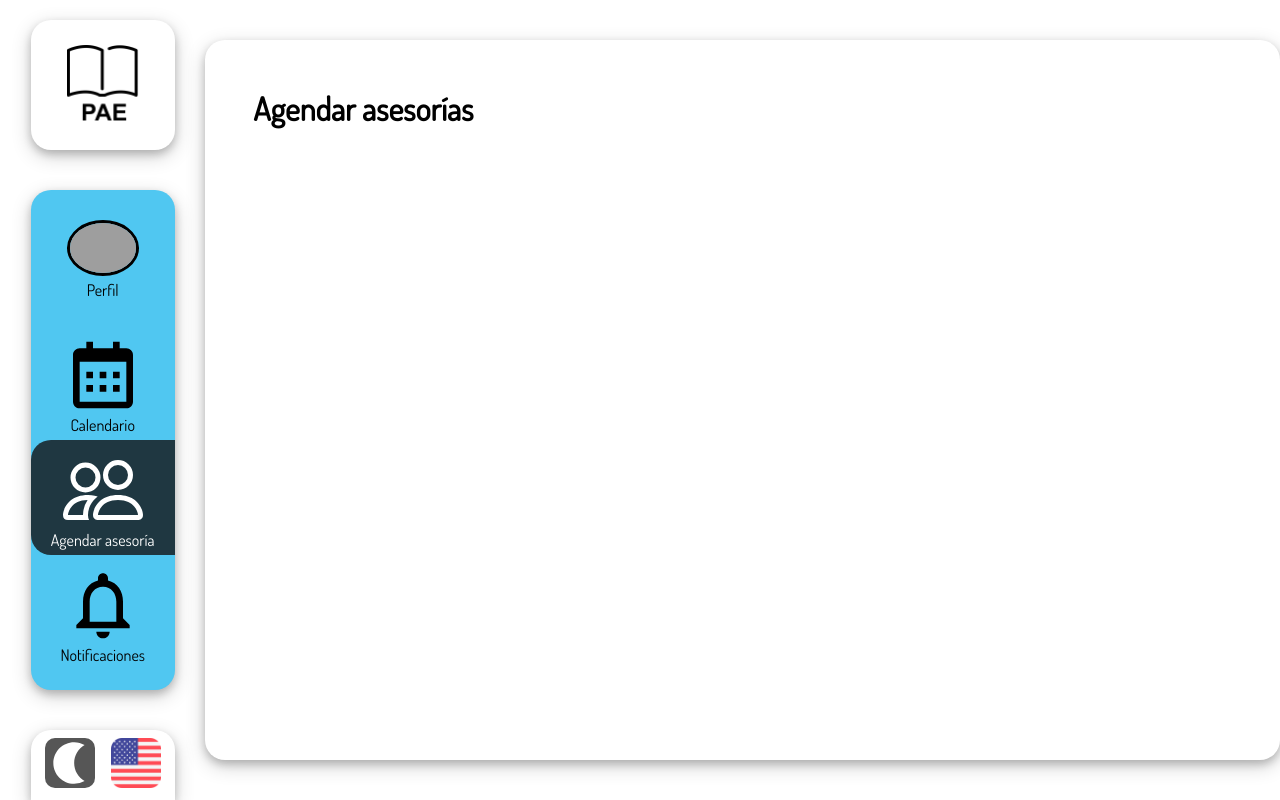
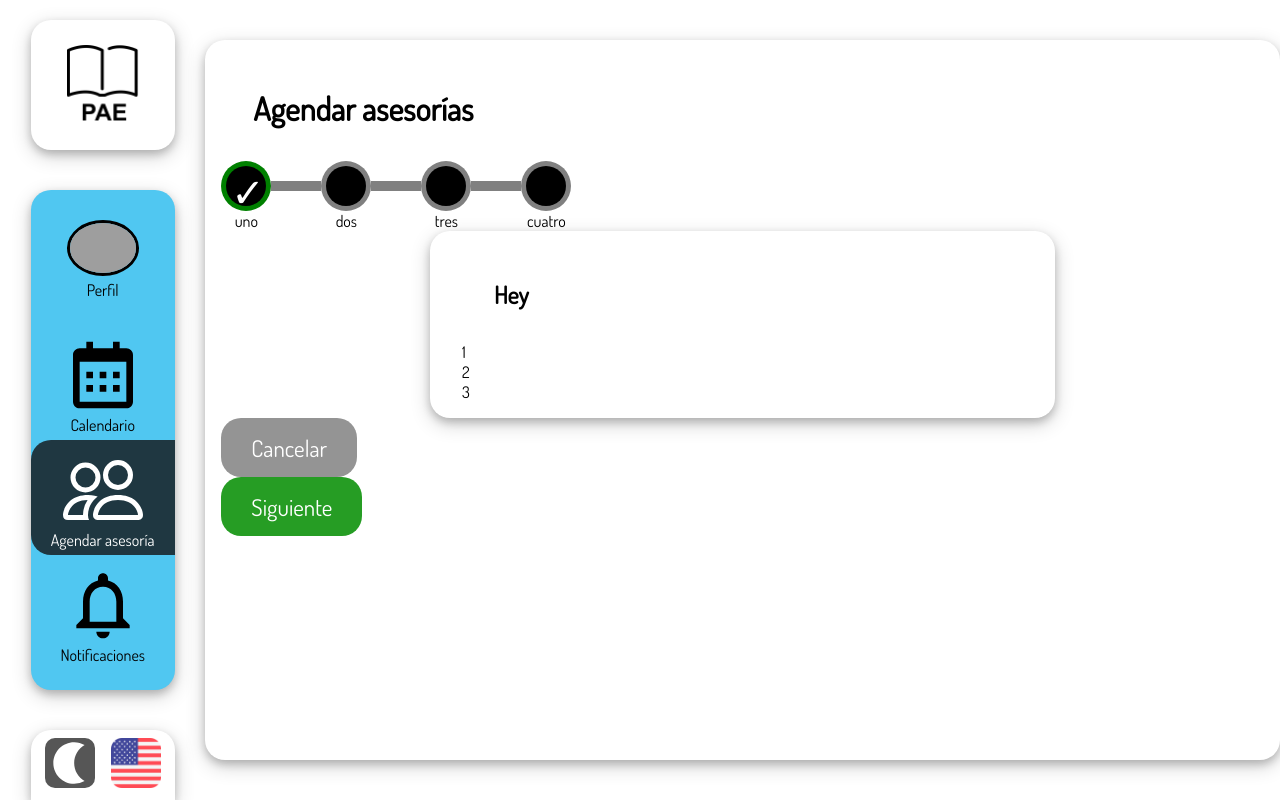
Before and after one commit to Daniel-dadu/PAE_web_platform, a React (Create React App) app in the folder frontend/: page /danielMaldonado in a window 1280 px wide. Built offline with nearby package versions, Linux system fonts and the light colour scheme; grey boxes are pictures that could not be loaded.

Commit message:
Added reusable components needed #113

```diff
--- a/frontend/src/views/commons/agendarAsesoria/AgendarAsesoria.jsx
+++ b/frontend/src/views/commons/agendarAsesoria/AgendarAsesoria.jsx
@@ -1,11 +1,33 @@
 import React from 'react'
 import './AgendarAsesoria.css'
 
-import { Template, BarraProgreso } from '../../../routeIndex'
+import { Template, BarraProgreso, TarjetaMaestraMini, BotonSencillo } from '../../../routeIndex'
 
-/*
-
-*/
+let progressBar = {
+    "currentStep": 0,
+    "steps": [
+        {
+            "name" : "uno",
+            "state": null,
+            "next": "done"
+        },
+        {
+            "name" : "dos",
+            "state": null,
+            "next": "enable"
+        },
+        {
+            "name" : "tres",
+            "state": null,
+            "next": "enable"
+        },
+        {
+            "name" : "cuatro",
+            "state": null,
+            "next": "enable"
+        }
+    ]
+}
 
 // Importante: es necesario revisar cómo se va a manejar el tema e idioma de la BARRA LATERAL. Aquí está hardcodeado
 
@@ -13,7 +35,20 @@ function AgendarAsesoria({children}) {
   return (
     <Template user="asesorado" tema="claro" idioma="espanol" view="agendarAsesoria">
         <h1>Agendar asesorías</h1>
-        {/* <BarraProgreso/> */}
+        <BarraProgreso progress={progressBar}/>
+        <div className='container_tarjetaMaestraMini'>
+            <TarjetaMaestraMini size="normal">
+                {children}
+            </TarjetaMaestraMini>
+        </div>
+
+        <BotonSencillo onClick = {() => {alert('Me diste click :)')}} backgroundColor='gris' size='normal'>
+            Cancelar
+        </BotonSencillo>
+        <BotonSencillo onClick = {() => {alert('Me diste click :)')}} backgroundColor='verde' size='normal'>
+            Siguiente
+        </BotonSencillo>
+
     </Template>
   )
 }
--- a/frontend/src/views/componentPreview/DanielMaldonado/DanielMaldonado.jsx
+++ b/frontend/src/views/componentPreview/DanielMaldonado/DanielMaldonado.jsx
@@ -8,7 +8,14 @@ function DanielMaldonado() {
   return (
     <div>
       <AgendarAsesoria>
-
+        <h2>Hey</h2>
+        <div>
+          <ul>
+            <li>1</li>
+            <li>2</li>
+            <li>3</li>
+          </ul>
+        </div>
       </AgendarAsesoria>
     </div>
   )
```
